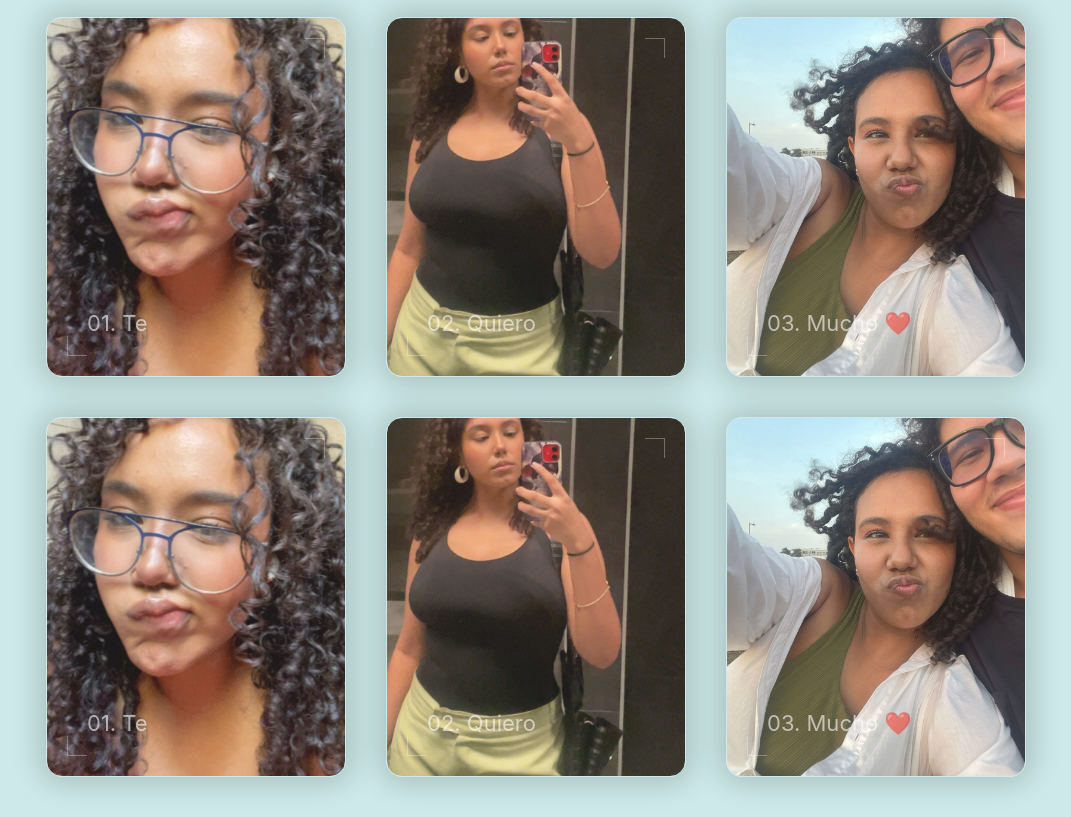
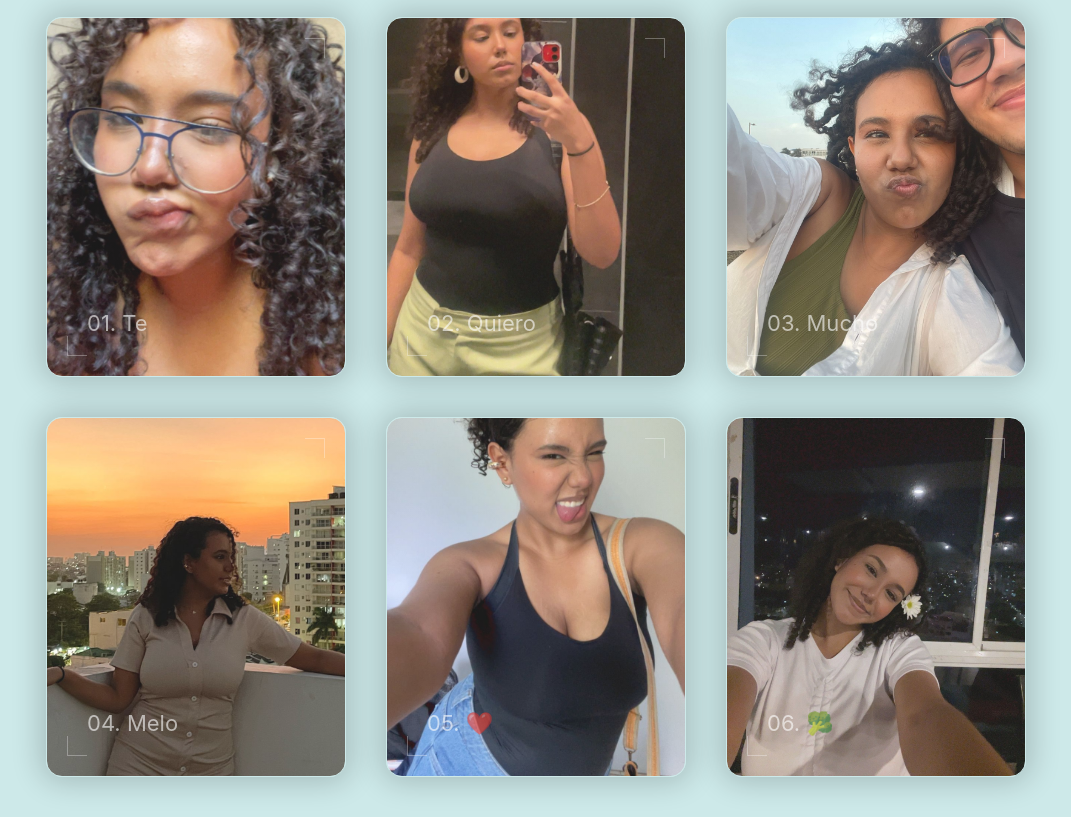
Before and after one commit to PagesGuisus/PagesGuisus.github.io, a plain HTML site: page index.html in a window 1280 px wide. Shown: the part 153-970 px from the top of the page, without its empty margins (104-1175 px from the left). Drawn offline with Linux system fonts and the light colour scheme.

Commit message:
agreagar files

```diff
--- a/index.html
+++ b/index.html
@@ -27,27 +27,27 @@
 
   <div class="wrap wrap--3">
     <div class="container container--3" style="--img-url: url('./imgs/img3.jpeg'); background-size: cover;">
-      <p>03. Mucho ❤️</p>
+      <p>03. Mucho</p>
     </div>
   </div>
 
 
 
   <div class="wrap wrap--1">
-    <div class="container container--1" style="--img-url: url('./imgs/img1.jpeg')">
-      <p>01. Te</p>
+    <div class="container container--1" style="--img-url: url('./imgs/img4.jpeg')">
+      <p>04. Melo</p>
     </div>
   </div>
 
   <div class="wrap wrap--2">
-    <div class="container container--2" style="--img-url: url('./imgs/img2.jpeg')">
-      <p>02. Quiero</p>
+    <div class="container container--2" style="--img-url: url('./imgs/img5.jpeg')">
+      <p>05. ❤️ </p>
     </div>
   </div>
 
   <div class="wrap wrap--3">
-    <div class="container container--3" style="--img-url: url('./imgs/img3.jpeg'); background-size: cover;">
-      <p>03. Mucho ❤️</p>
+    <div class="container container--3" style="--img-url: url('./imgs/img6.jpeg'); background-size: cover;">
+      <p>06. 🥦</p>
     </div>
   </div>
 
```
Also changed, not shown: imgs/img5.jpeg (added), imgs/img6.jpeg (added).
